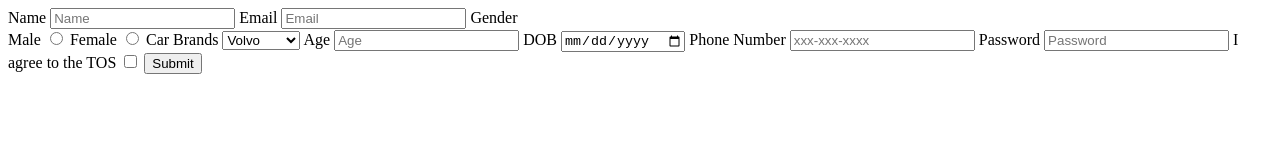
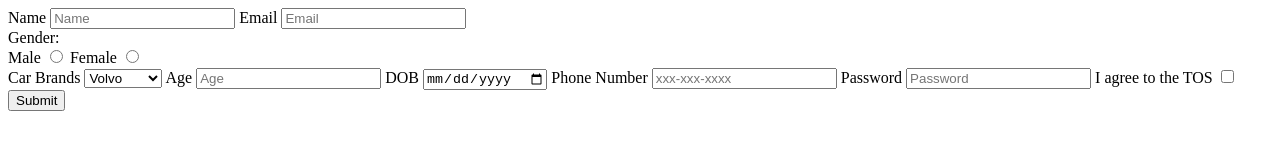
Before and after one commit to acciojob/signup-form-car-Sachin6096, a website: page main.html in a window 1280 px wide. Drawn offline with Linux system fonts and the light colour scheme.

Commit message:
created a submission

```diff
--- a/main.html
+++ b/main.html
@@ -15,11 +15,13 @@
 		<input type="text" id="name" required placeholder="Name"/>
 		<label for="email">Email</label>
 		<input type="email" id="email" required placeholder="Email"/>
-		<label>Gender</label><br>
+		<div>
+		<label>Gender:</label><br>
 		<label for="gender_m">Male</label>
 		<input type="radio" id="gender_m" name="gender" required/>
 		<label for="gender_f">Female</label>
 		<input type="radio" id="gender_f" name="gender"/>
+		</div>
 		<label for="cars">Car Brands</label>
 		<select id="cars" aria-required>
 			<option value="Volvo">Volvo</option>
```
